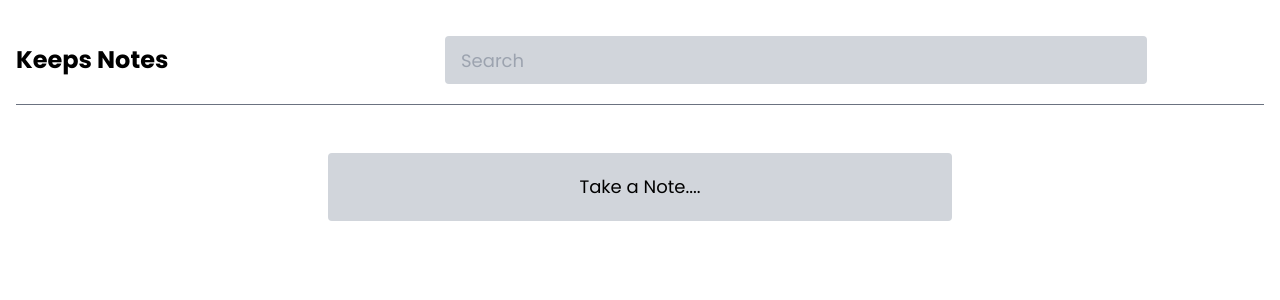
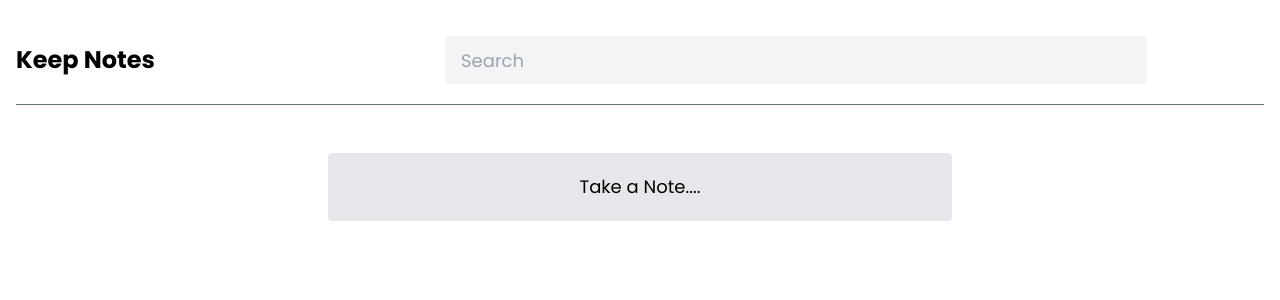
Before and after one commit to HemantArya786/keep-notes, a React (Vite) app: page / in a window 1280 px wide. Shown: the top 300 px of the page. Built offline with nearby package versions, Linux system fonts and the light colour scheme; the HTML template or start-up script is replaced by a standard one.

Commit message:
feat: color change in button and modal

```diff
--- a/src/Pages/Home.jsx
+++ b/src/Pages/Home.jsx
@@ -13,7 +13,7 @@ const customStyles = {
     bottom: "auto",
     marginRight: "-50%",
     transform: "translate(-50%, -50%)",
-    backgroundColor: "#d2d4d6",
+    backgroundColor: "#e5e7eb",
     borderRadius: "0.625rem",
     width: "80%",
     maxWidth: "600px",
@@ -148,11 +148,11 @@ function Home() {
     <main className="font-poppins p-4">
       <div className="flex flex-col md:flex-row items-center border-b border-gray-500 my-5 pb-5">
         <div className="w-full md:w-1/4 text-center md:text-left">
-          <p className="text-2xl font-bold">Keeps Notes</p>
+          <p className="text-2xl font-bold">Keep Notes</p>
         </div>
         <div className="w-full md:w-3/4 mt-4 md:mt-0 text-center">
           <input
-            className="w-full md:w-3/4 h-12 text-lg pl-4 rounded bg-gray-300 text-black cursor-pointer"
+            className="w-full md:w-3/4 h-12 text-lg pl-4 rounded bg-gray-100 text-black cursor-pointer"
             onChange={(e) => setSearchValue(e.target.value)}
             placeholder="Search"
           />
@@ -160,7 +160,7 @@ function Home() {
       </div>
       <div className="flex justify-center mt-12">
         <button
-          className="p-5 text-lg w-3/4 md:w-1/2 rounded bg-gray-300"
+          className="p-5 text-lg w-3/4 md:w-1/2 rounded bg-gray-200"
           onClick={createNote}
         >
           Take a Note....
@@ -187,9 +187,9 @@ function Home() {
               onChange={(e) => setCurrentContent(e.target.value)}
             />
           </div>
-          <div className="flex justify-center">
+          <div className="flex justify-center ">
             <button
-              className="w-36 h-10 text-lg rounded border border-black bg-transparent"
+              className="w-full h-10 text-lg rounded border border-black bg-transparent"
               onClick={isEdited ? editNote : addValue}
             >
               {isEdited ? "Edit" : "Add"}
@@ -214,7 +214,7 @@ function Home() {
 
             <div className="flex justify-between gap-2 mt-4">
               <button
-                className="flex items-center justify-center w-1/2 h-10 text-lg rounded bg-gray-300"
+                className="flex items-center justify-center w-1/2 h-10 text-lg rounded bg-gray-200"
                 onClick={(e) => {
                   e.stopPropagation();
                   deleteNote(item.id);
@@ -223,7 +223,7 @@ function Home() {
                 <AiOutlineDelete />
               </button>
               <button
-                className="flex items-center justify-center w-1/2 h-10 text-lg rounded bg-gray-300"
+                className="flex items-center justify-center w-1/2 h-10 text-lg rounded bg-gray-200"
                 onClick={() => {
                   editRequested(item.id);
                 }}
@@ -249,8 +249,8 @@ function Home() {
               key={number + 1}
               className={`mx-1 px-3 py-1 rounded ${
                 currentPage === number + 1
-                  ? "bg-gray-700 text-white"
-                  : "bg-gray-300"
+                  ? "bg-gray-300 text-black"
+                  : "bg-gray-100"
               }`}
               onClick={() => paginate(number + 1)}
             >
```
